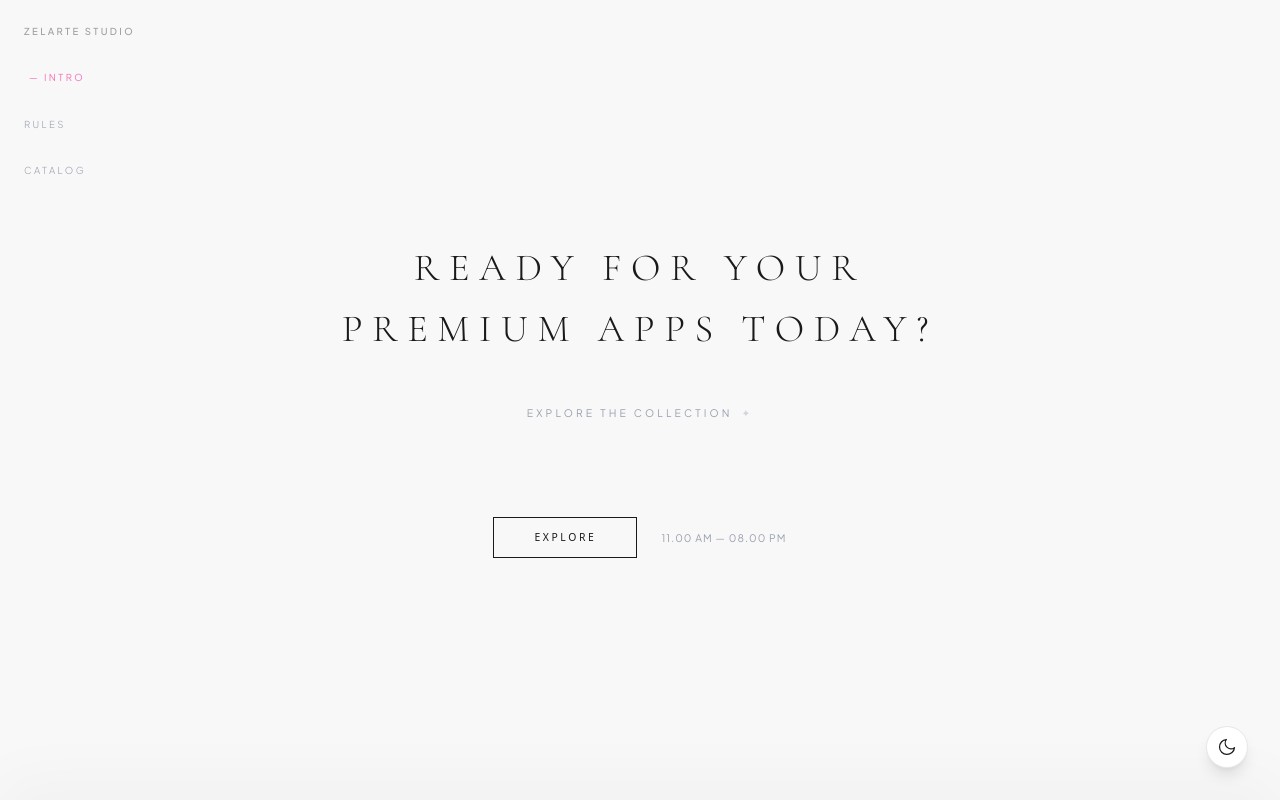
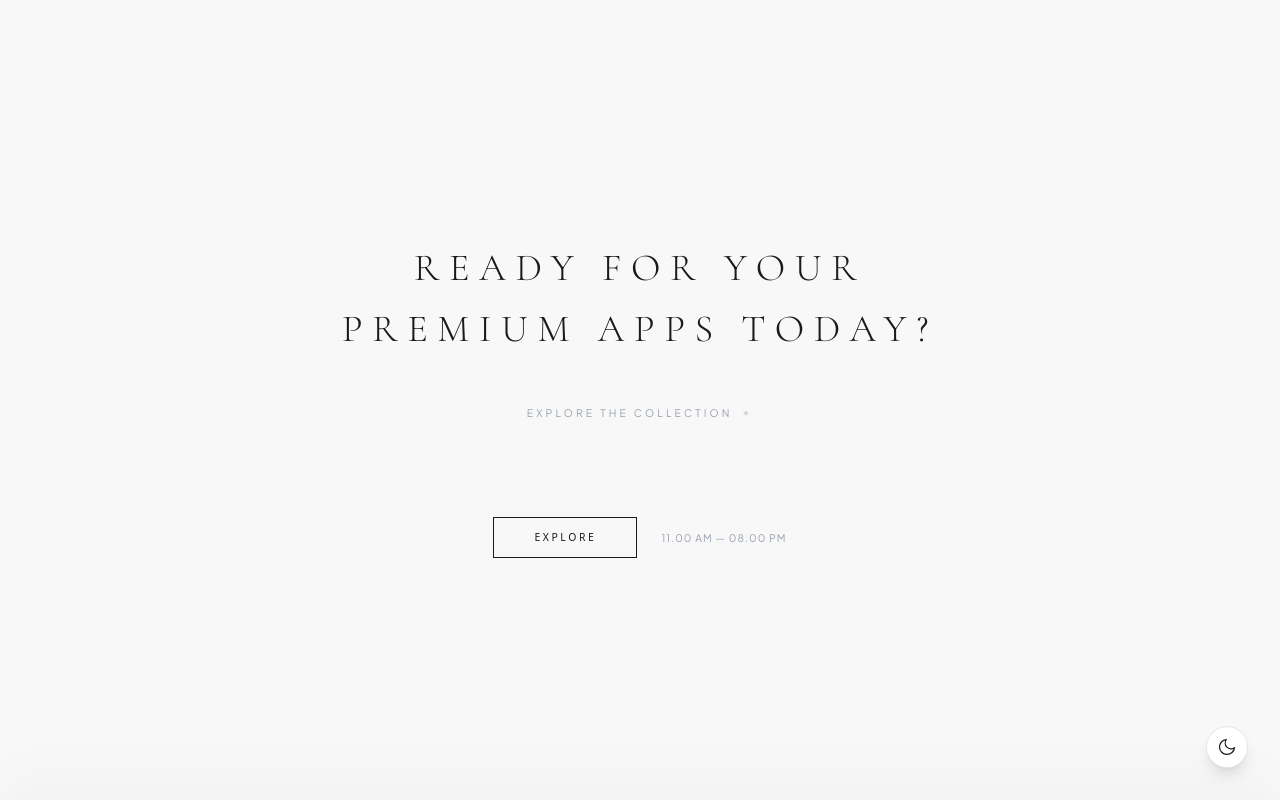
Before and after one commit to zalzabilakartika/zelartestudio.appspremium, a Next.js app: page / in a window 1280 px wide. Shown: the top 800 px of the page. Built offline with nearby package versions, Linux system fonts and the light colour scheme.

Commit message:
upsate navigasi

```diff
--- a/components/FloatingTracker.tsx
+++ b/components/FloatingTracker.tsx
@@ -10,6 +10,20 @@ const navItems = [
 export default function FloatingTracker() {
   const [activeId, setActiveId] = useState("intro");
   const [theme, setTheme] = useState<"light" | "dark" | null>(null);
+  const [scrolled, setScrolled] = useState(false);
+
+  useEffect(() => {
+    const handleScroll = () => {
+      setScrolled(window.scrollY > 100);
+    };
+
+    handleScroll();
+    window.addEventListener("scroll", handleScroll, { passive: true });
+
+    return () => {
+      window.removeEventListener("scroll", handleScroll);
+    };
+  }, []);
 
   useEffect(() => {
     const observer = new IntersectionObserver(
@@ -65,25 +79,26 @@ export default function FloatingTracker() {
 
   return (
     <>
-      {/* Desktop-only sidebar nav — completely hidden below md */}
-      <nav className="desktop-sidebar hidden md:flex fixed top-6 left-6 z-[90] w-32 flex-col items-start gap-8 transition-all duration-500 ease-out">
+      {/* Brand — pinned top-left, reveals on scroll */}
+      <div className={`desktop-sidebar hidden md:block fixed top-8 left-12 z-[90] transition-all duration-700 ease-in-out ${scrolled ? "opacity-100 pointer-events-auto translate-x-0" : "opacity-0 pointer-events-none -translate-x-3"}`}>
         <button
           onClick={() =>
             document.getElementById("intro")?.scrollIntoView({ behavior: "smooth" })
           }
           className="text-left group"
         >
-          <h2 className="font-sans text-[0.60rem] tracking-[0.25em] text-[#1A1A1A]/40 group-hover:text-[#1A1A1A] group-active:text-[#1A1A1A] dark:text-white/40 dark:group-hover:text-white uppercase font-medium transition-colors duration-300">
+          <h2 className="font-sans text-[0.60rem] tracking-[0.25em] text-[#1A1A1A]/40 group-hover:text-[#1A1A1A] dark:text-white/40 dark:group-hover:text-white uppercase font-medium transition-colors duration-300">
             Zelarte Studio
           </h2>
         </button>
+      </div>
 
-        <div className="flex flex-col items-start">
-          <ul className="flex flex-col gap-8">
+      {/* Nav links — vertically centered */}
+      <nav className={`desktop-sidebar hidden md:flex fixed top-1/2 -translate-y-1/2 left-12 z-[90] flex-col items-start gap-8 transition-all duration-700 ease-in-out ${scrolled ? "opacity-100 pointer-events-auto translate-x-0" : "opacity-0 pointer-events-none -translate-x-3"}`}>
         {navItems.map(({ id, label }) => {
           const isActive = activeId === id;
           return (
-                <li key={id} className="relative flex items-center">
+            <li key={id} className="relative flex items-center list-none">
               <a
                 href={`#${id}`}
                 onClick={(e) => handleClick(e, id)}
@@ -105,8 +120,6 @@ export default function FloatingTracker() {
             </li>
           );
         })}
-          </ul>
-        </div>
       </nav>
 
       {/* Dark mode toggle — bottom-right on mobile, bottom-left on desktop */}
```
Lines whose indentation alone changed are shown as unchanged.
